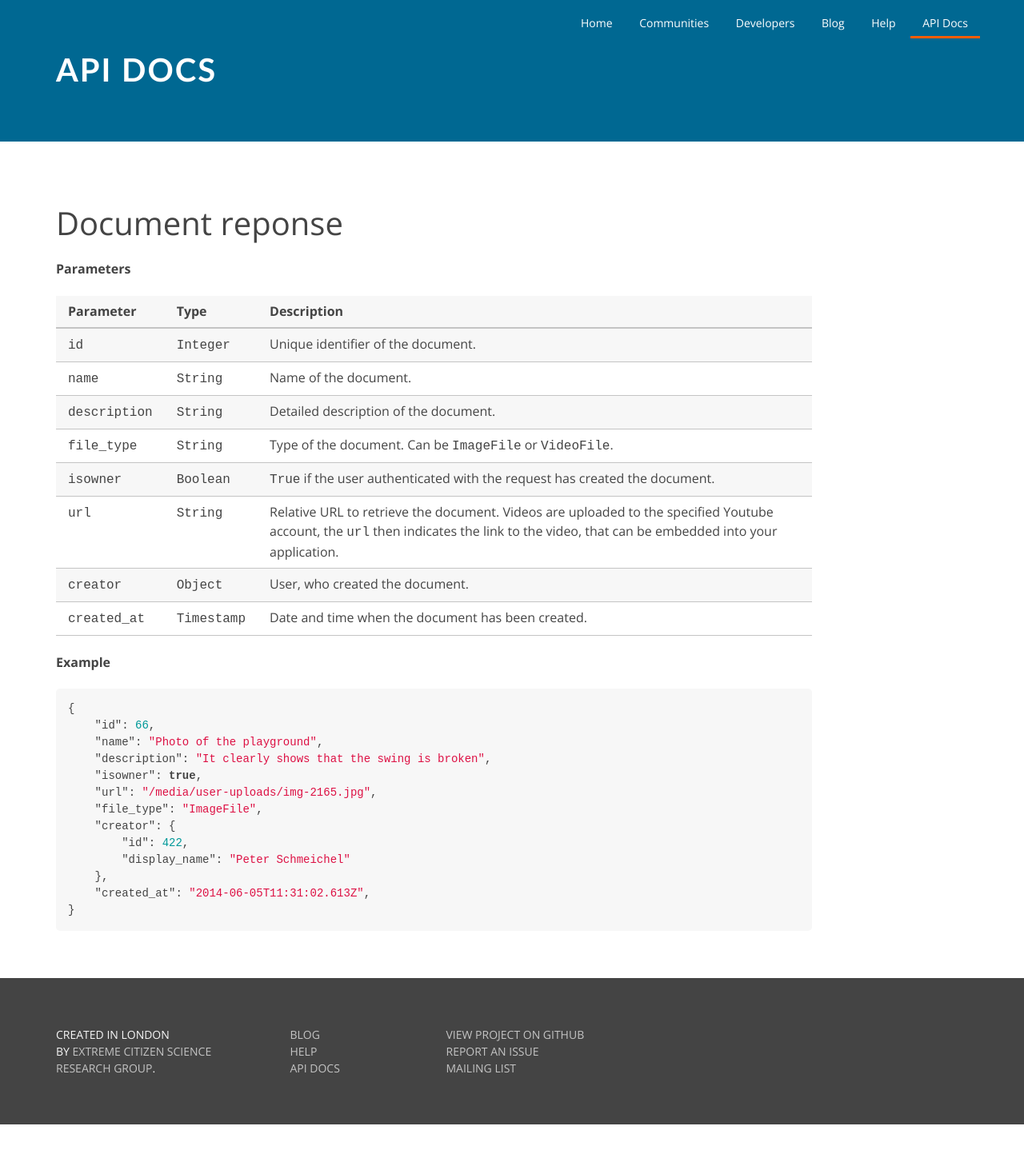
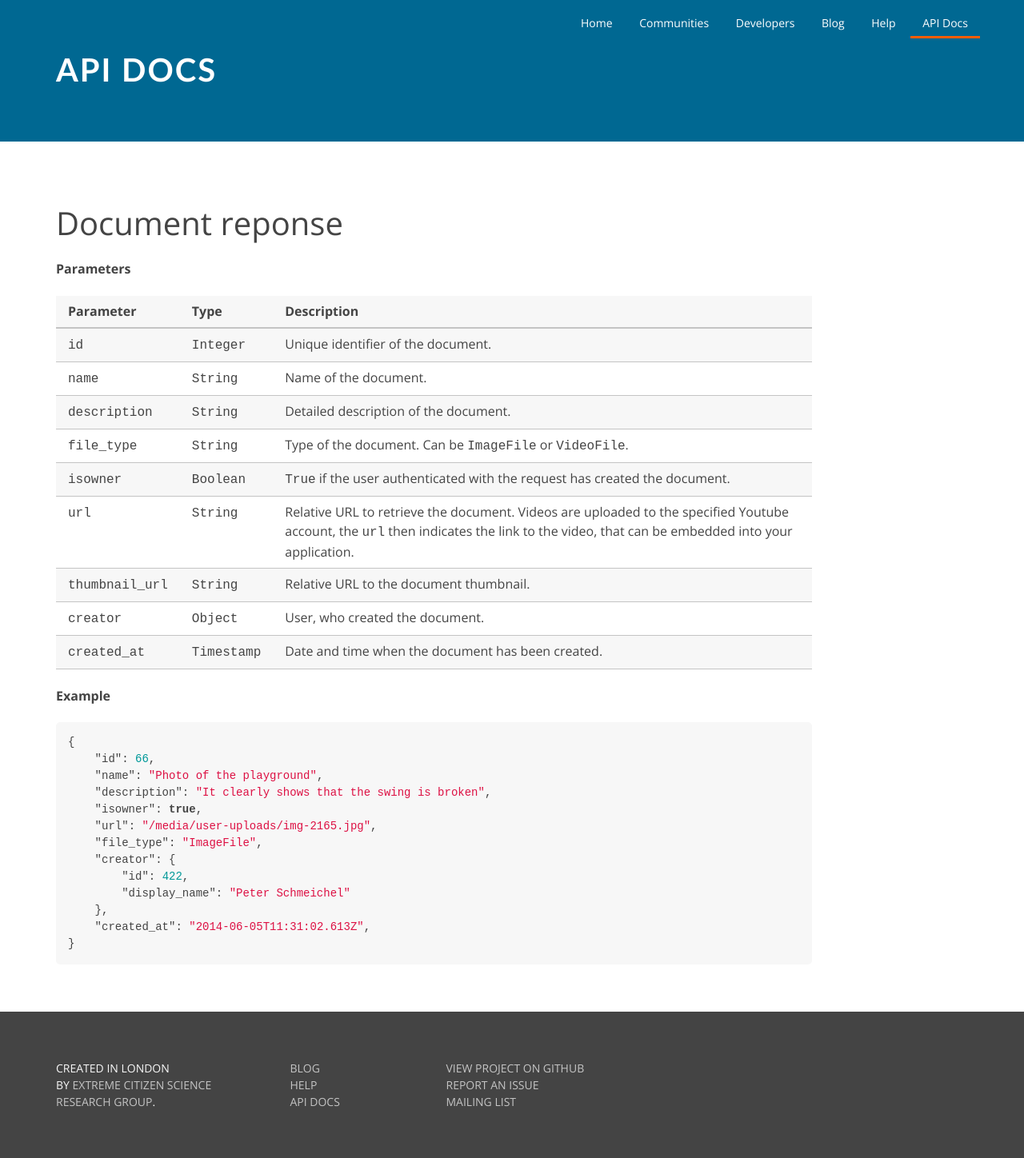
Before and after one commit to ExCiteS/geokey-website, a Jekyll site: the page built from _docs/document-response.md, in a window 1280 px wide. Shown: the whole page at 80% size. Built offline with Jekyll 4.4.1, drawn with Linux system fonts in a browser that asks for light colours; Markdown is read by kramdown in place of the engine named in the settings; before the commit the page ends 1406 px from its top, so only the background shows below that.

Commit message:
Update document-response.md

```diff
--- a/_docs/document-response.md
+++ b/_docs/document-response.md
@@ -13,6 +13,7 @@ Parameter           | Type        | Description
 `file_type`         | `String`    | Type of the document. Can be `ImageFile` or `VideoFile`.
 `isowner`           | `Boolean`   | `True` if the user authenticated with the request has created the document.
 `url`               | `String`    | Relative URL to retrieve the document. Videos are uploaded to the specified Youtube account, the `url` then indicates the link to the video, that can be embedded into your application.
+`thumbnail_url`     | `String`    | Relative URL to the document thumbnail.
 `creator`           | `Object`    | User, who created the document.
 `created_at`        | `Timestamp` | Date and time when the document has been created.
 
```
